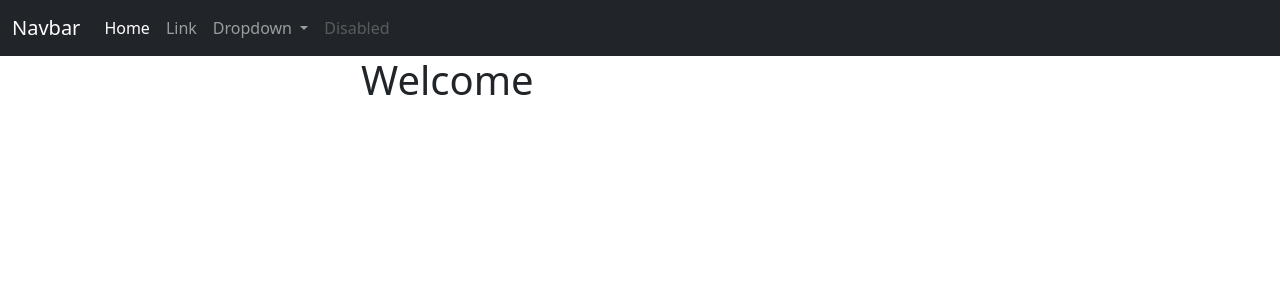
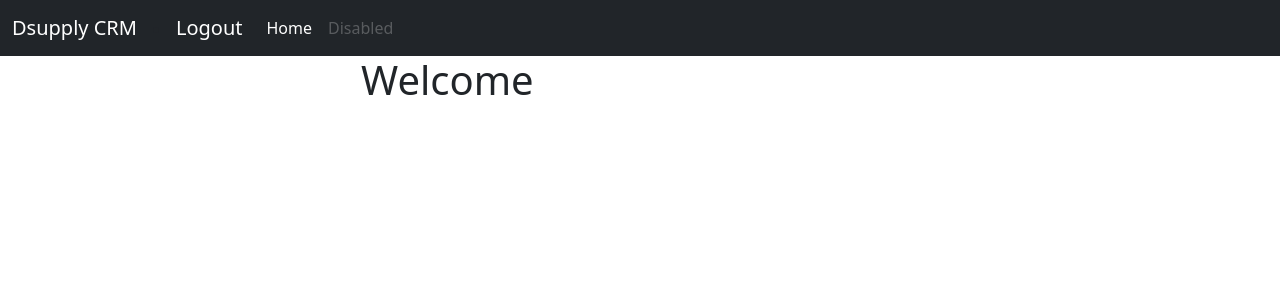
Before and after one commit to Van-Excel/djangocrm2, a Django app: page / in a window 1280 px wide. Shown: the top 300 px of the page. Run offline with Django 4.2, Linux system fonts and the light colour scheme; the visitor is signed in with stand-in values (Sample User, id 1).

Commit message:
added logout logic

```diff
--- a/crm/views.py
+++ b/crm/views.py
@@ -37,4 +37,6 @@ def login_user(request):
 
 
 def logout_user(request):
-    pass
+    logout(request)
+    messages.success(request, 'You are logged out')
+    return redirect('home')
--- a/templates/home.html
+++ b/templates/home.html
@@ -11,6 +11,8 @@
 
 
   <h1>Welcome</h1>
+
+
 
 
 
--- a/templates/navbar.html
+++ b/templates/navbar.html
@@ -2,23 +2,22 @@
 
 <nav class="navbar navbar-expand-lg navbar-dark bg-dark">
     <div class="container-fluid">
-        <a class="navbar-brand" href="#">Navbar</a>
+        <a class="navbar-brand" href="#">Dsupply CRM</a>
+
+        {% if user.is_authenticated%}
+        <li class="nav-item">
+            <a class="navbar-brand" href="{%url 'logout_user'%}">Logout</a>
+        </li>
+        {% endif%}
 
         <div class="collapse navbar-collapse" id="navbarSupportedContent">
             <ul class="navbar-nav me-auto mb-2 mb-lg-0">
                 <li class="nav-item">
                     <a class="nav-link active" aria-current="page" href="#">Home</a>
                 </li>
-                <li class="nav-item">
-                    <a class="nav-link" href="#">Link</a>
-                </li>
-                <li class="nav-item dropdown">
-                    <a class="nav-link dropdown-toggle" href="#" role="button" data-bs-toggle="dropdown"
-                        aria-expanded="false">
-                        Dropdown
-                    </a>
 
-                </li>
+
+
                 <li class="nav-item">
                     <a class="nav-link disabled" aria-disabled="true">Disabled</a>
                 </li>
```
